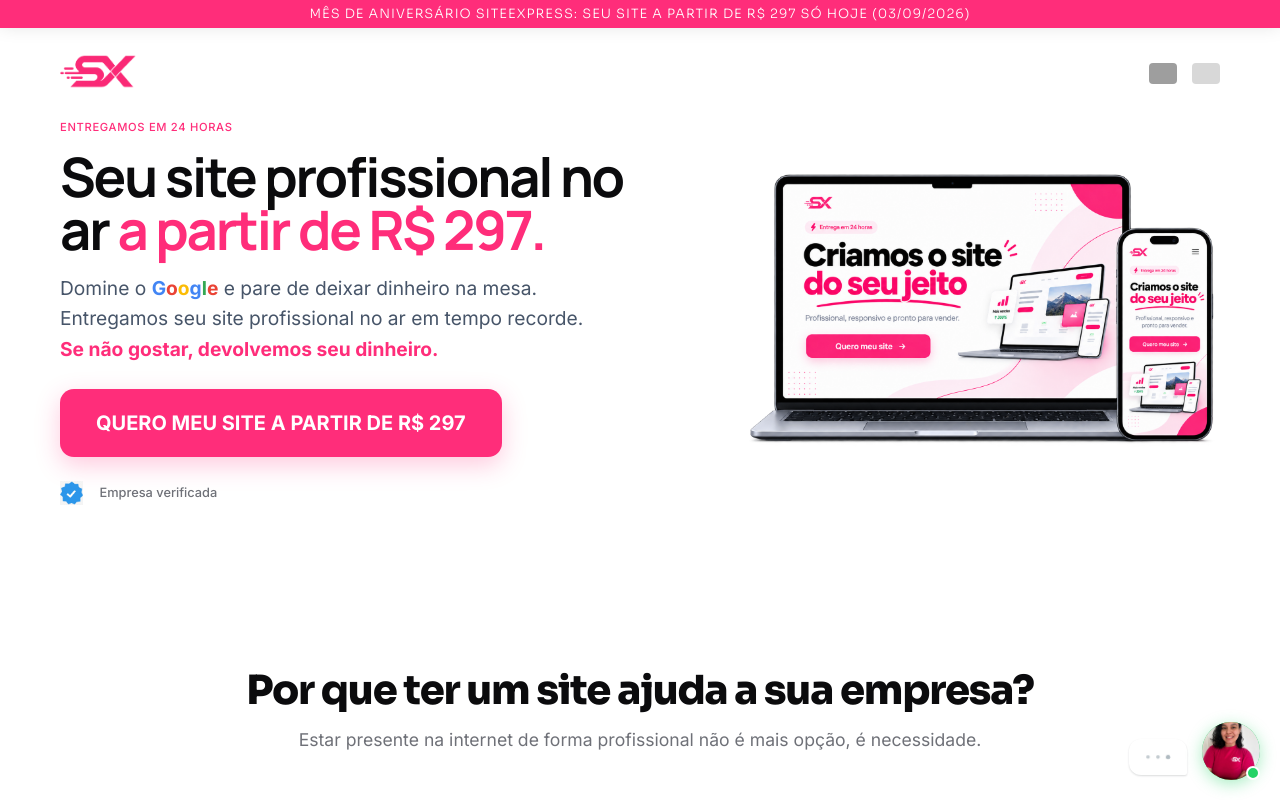
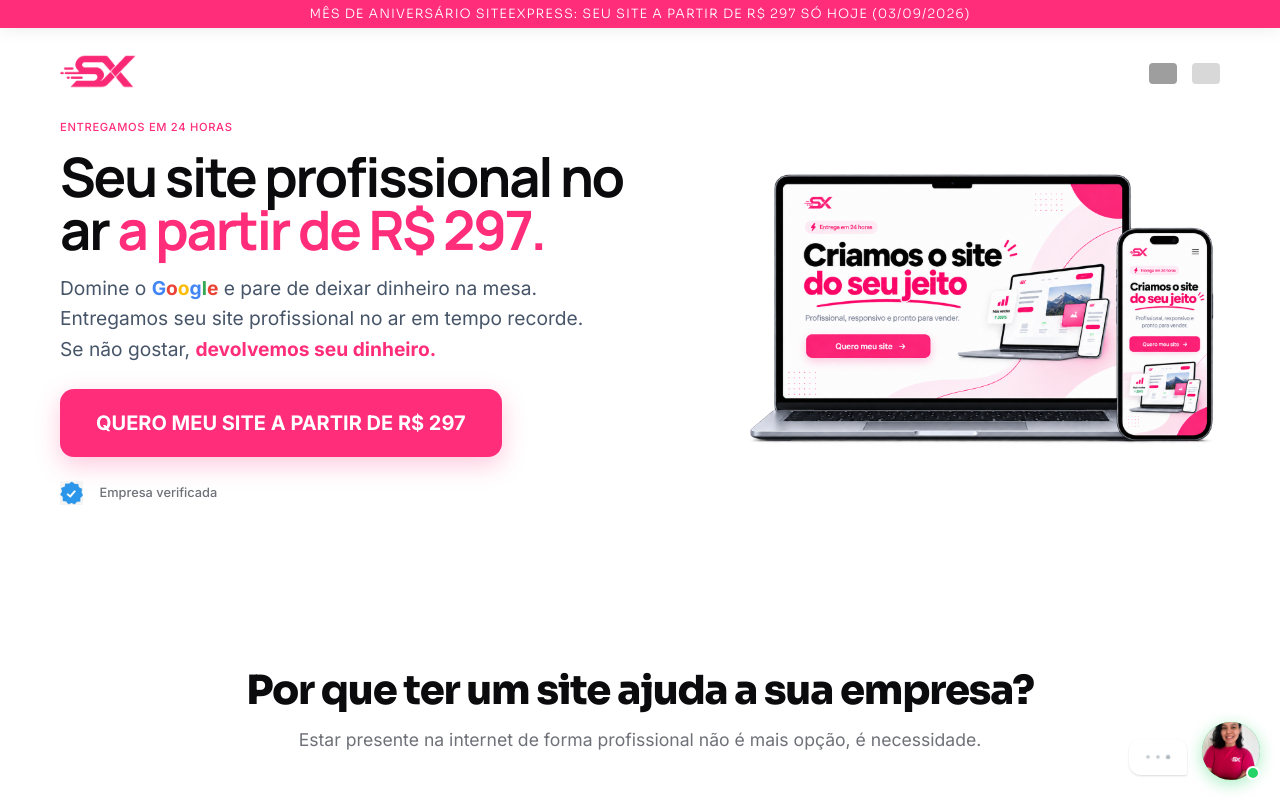
Before and after one commit to t0non/siteexpressbrasil, a Next.js app: page / in a window 1280 px wide. Shown: the top 800 px of the page. Built offline with nearby package versions, Linux system fonts and the light colour scheme; grey boxes are pictures that could not be loaded.

Commit message:
fix: highlight only devolvemos seu dinheiro in pink in hero subheadline

```diff
--- a/src/app/page.tsx
+++ b/src/app/page.tsx
@@ -107,7 +107,7 @@
             <p className={styles.subheadline}>
               Domine o <strong style={{ whiteSpace: 'nowrap' }}><span style={{ color: '#4285F4' }}>G</span><span style={{ color: '#EA4335' }}>o</span><span style={{ color: '#FBBC05' }}>o</span><span style={{ color: '#4285F4' }}>g</span><span style={{ color: '#34A853' }}>l</span><span style={{ color: '#EA4335' }}>e</span></strong> {t.heroSubheadline1}<br/>
               {t.heroSubheadline2}<br/>
-              <strong className={styles.highlightPink}>{t.heroSubheadline3}</strong>
+              <span>{t.heroSubheadline3a}</span><strong className={styles.highlightPink}>{t.heroSubheadline3b}</strong>
             </p>
 
             <div className={styles.heroCtaWrapper}>
--- a/src/app/translations.ts
+++ b/src/app/translations.ts
@@ -8,7 +8,8 @@
     heroHeadlinePart2: "a partir de R$ 297.",
     heroSubheadline1: " e pare de deixar dinheiro na mesa.",
     heroSubheadline2: "Entregamos seu site profissional no ar em tempo recorde.",
-    heroSubheadline3: "Se não gostar, devolvemos seu dinheiro.",
+    heroSubheadline3a: "Se não gostar, ",
+    heroSubheadline3b: "devolvemos seu dinheiro.",
     ctaHero: "QUERO MEU SITE A PARTIR DE R$ 297",
     verifiedCompany: "Empresa verificada",
     benefitsTitle: "Por que ter um site ajuda a sua empresa?",
@@ -120,7 +121,8 @@
     heroHeadlinePart2: "starting at $50.",
     heroSubheadline1: " and stop leaving money on the table.",
     heroSubheadline2: "We deliver your professional website live in record time.",
-    heroSubheadline3: "If you don't like it, we refund your money.",
+    heroSubheadline3a: "If you don't like it, ",
+    heroSubheadline3b: "we refund your money.",
     ctaHero: "I WANT MY WEBSITE STARTING AT $50",
     verifiedCompany: "Verified Company",
     benefitsTitle: "Why does having a website help your business?",
```
